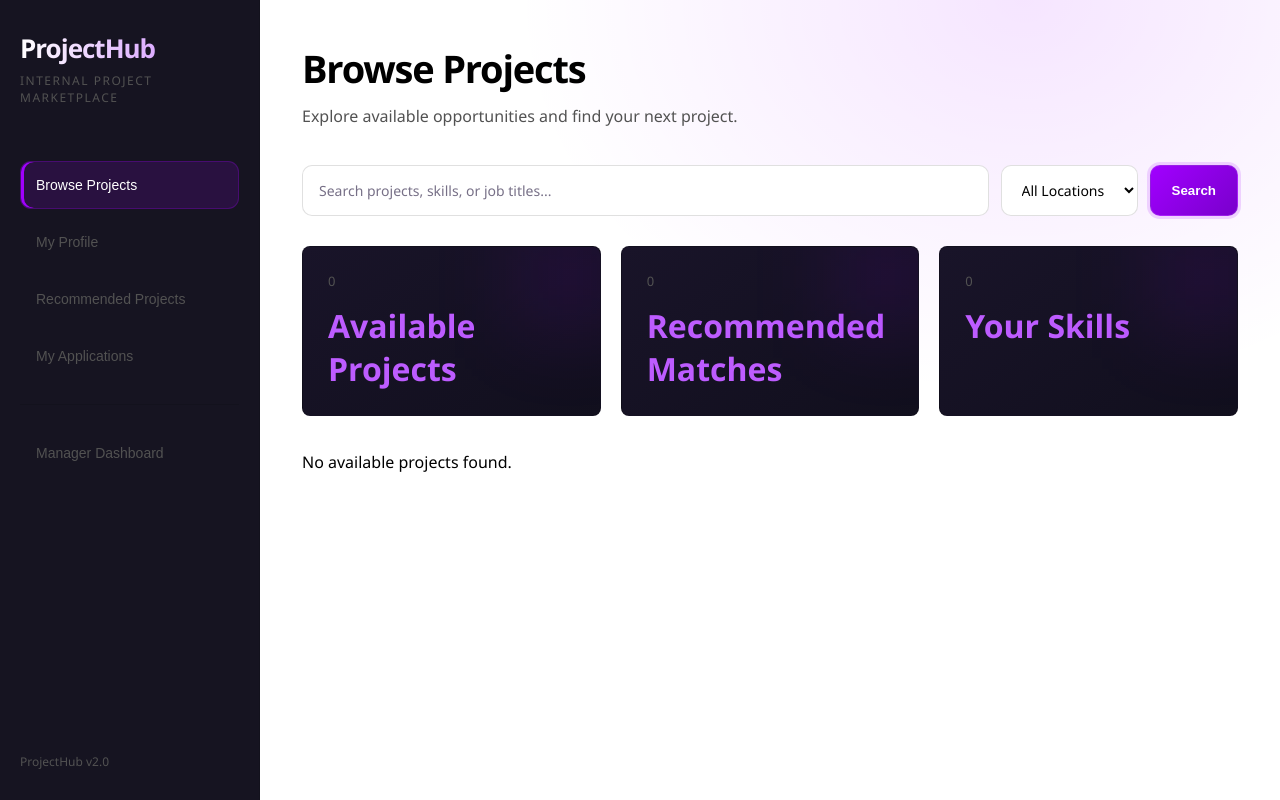
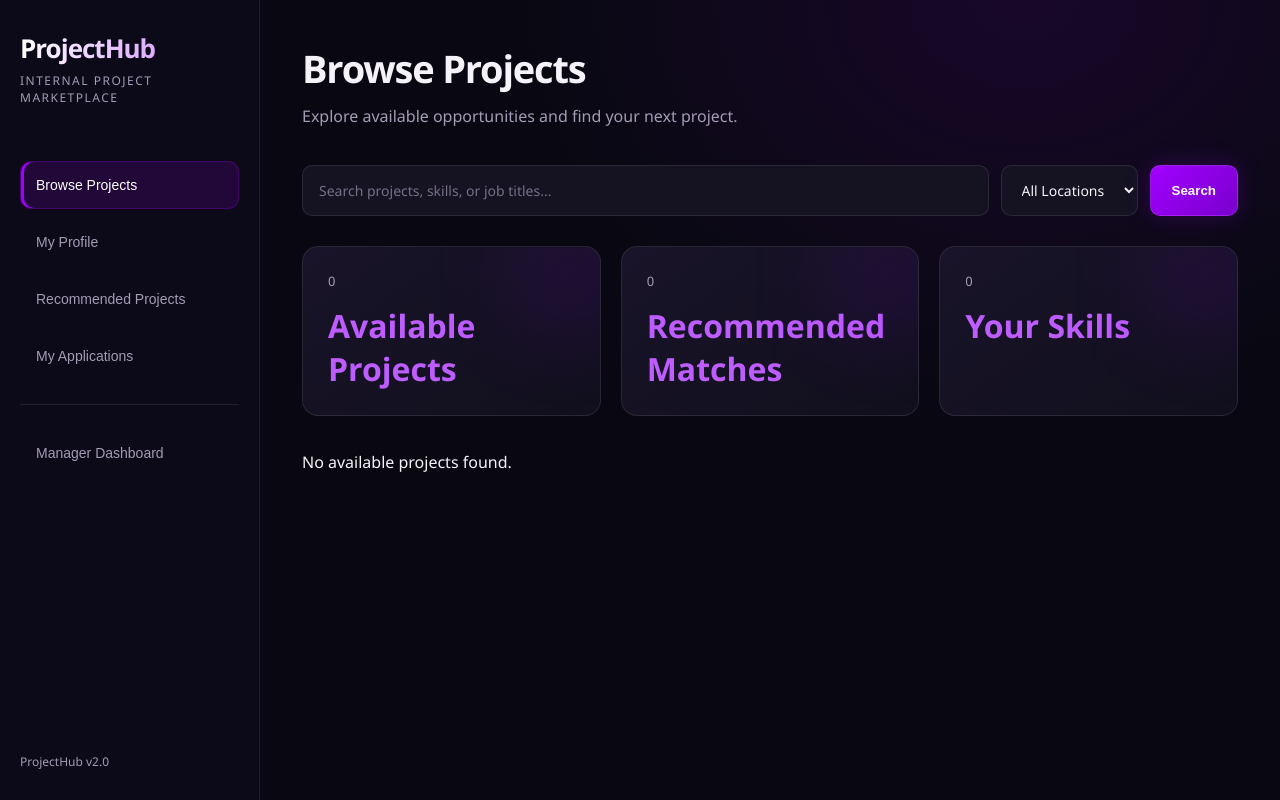
Before and after one commit to eden-xi/Net-Worker, a plain HTML site: page frontend/index.html in a window 1280 px wide. Drawn offline with Linux system fonts and the light colour scheme; no server answers.

Commit message:
Change color variables for dark theme
Updated CSS variables for a darker theme.

```diff
--- a/frontend/styles.css
+++ b/frontend/styles.css
@@ -8,17 +8,17 @@
     --accent: #A100FF;
     --accent-light: #BD5CFF;
     --accent-dark: #7900CC;
-    --bg-main: #FFFFFF;
-    --bg-sidebar: #F5F5F5;
-    --bg-card: #FFFFFF;
-    --bg-card-hover: #F5F5F5;
-    --border: rgba(0, 0, 0, 0.12);
-    --text-main: #000000;
-    --text-muted: #525252;
-    --success: #0A8F63;
-    --danger: #D6264A;
-    --radius: 8px;
-    --glow: 0 0 0 3px rgba(161, 0, 255, 0.15);
+    --bg-main: #090812;
+    --bg-sidebar: #0D0B18;
+    --bg-card: #151222;
+    --bg-card-hover: #1C1730;
+    --border: rgba(255, 255, 255, 0.09);
+    --text-main: #F5F2FA;
+    --text-muted: #A49BB5;
+    --success: #35D6A0;
+    --danger: #FF5577;
+    --radius: 16px;
+    --glow: 0 0 25px rgba(161, 0, 255, 0.22);
 }
 
 * {
```
